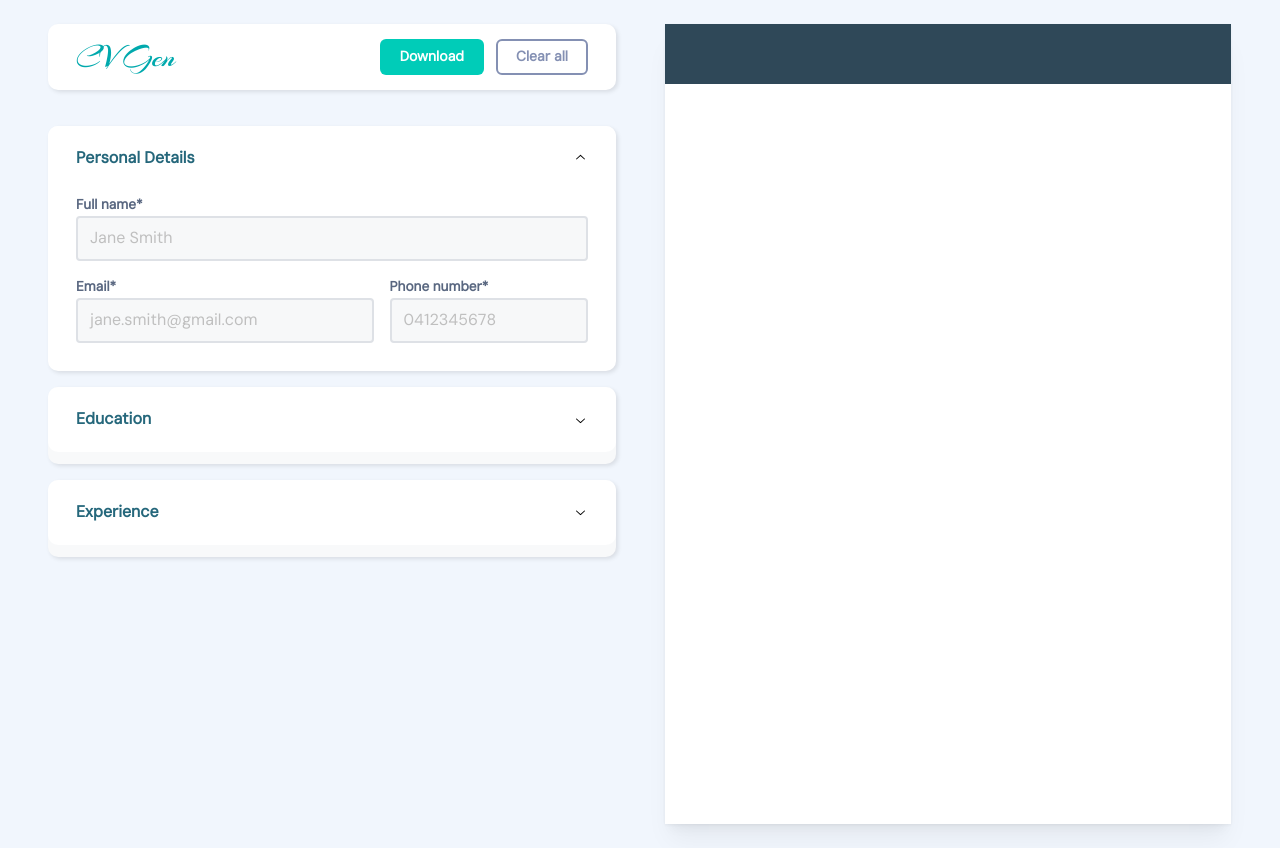
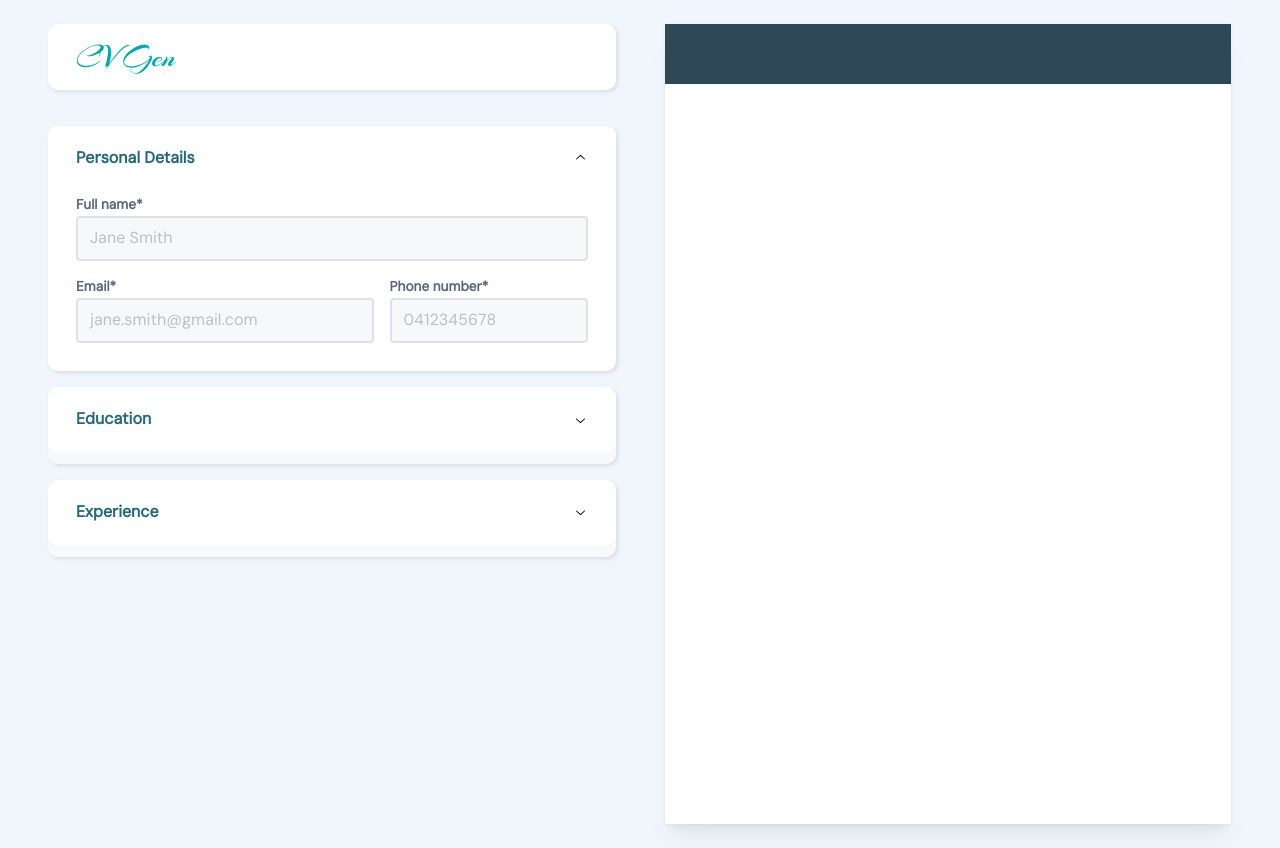
Before and after one commit to henrylin03/cv-generator, a React (Vite) app: page / in a window 1280 px wide. Built offline with nearby package versions, Linux system fonts and the light colour scheme.

Commit message:
chore: remove download CV button until #6 is actioned. remove clear all button until #4 is actioned.

```diff
--- a/src/components/Header.jsx
+++ b/src/components/Header.jsx
@@ -1,18 +1,10 @@
-import { Paper, Button } from "@mantine/core";
+import { Paper } from "@mantine/core";
 
 export default function Header() {
   return (
     <header>
       <Paper className="card">
         <h1 className="branding">CV Gen</h1>
-        <div className="button-group">
-          <Button variant="filled" color="#00ccb8" className="primary-button">
-            Download
-          </Button>
-          <Button variant="outline" color="#8490b3" className="destructive-button">
-            Clear all
-          </Button>
-        </div>
       </Paper>
     </header>
   );
```
